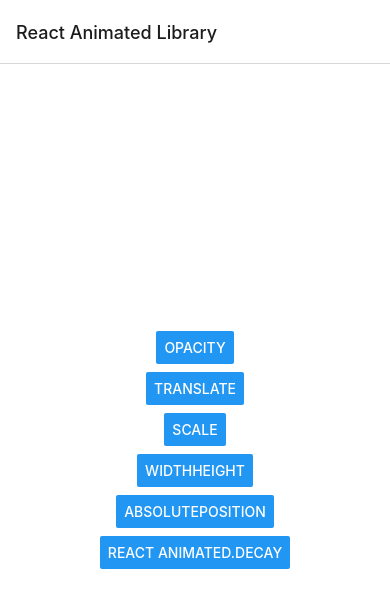
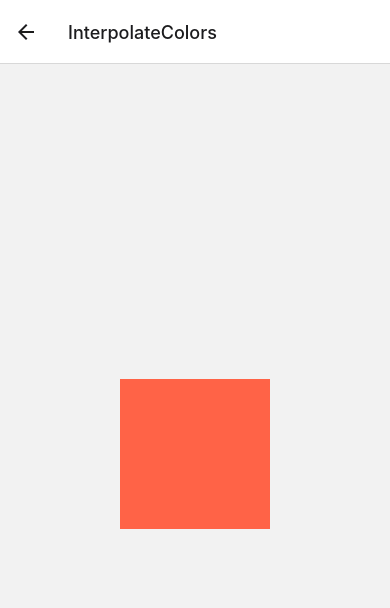
Before and after one commit to filipemelo2002/ReactAnimated, a React Native app: screen /InterpolateColors in a window 390 px wide. Shown: the top 608 px of the page. Built offline with nearby package versions, Linux system fonts and the light colour scheme.

Commit message:
Add Color Interpolation animation

```diff
--- a/App.js
+++ b/App.js
@@ -5,6 +5,7 @@ import Translate from './src/Translate';
 import Scale from './src/Scale';
 import WidthHeight from './src/WidthHeight';
 import AbsolutePosition from './src/AbsolutePosition';
+import InterpolateColors from './src/InterpolateColors';
 import ReactAnimated from './src';
 import { NavigationContainer } from '@react-navigation/native';
 import { createNativeStackNavigator } from '@react-navigation/native-stack';
@@ -22,6 +23,7 @@ export default function App() {
         <Stack.Screen name="Translate" component={Translate}  options={{ title: 'Translate' }} />
         <Stack.Screen name="WidthHeight" component={WidthHeight}  options={{ title: 'WidthHeight' }} />
         <Stack.Screen name="AbsolutePosition" component={AbsolutePosition}  options={{ title: 'AbsolutePosition' }} />
+        <Stack.Screen name="InterpolateColors" component={InterpolateColors}  options={{ title: 'InterpolateColors' }} />
         <Stack.Screen name="Decay" component={Decay}  options={{ title: 'Decay' }} />
       </Stack.Navigator>
     </NavigationContainer>
--- /dev/null
+++ b/src/InterpolateColors.js
@@ -0,0 +1,53 @@
+import {useRef} from 'react';
+import {
+  StyleSheet,
+  View,
+  Animated,
+  TouchableWithoutFeedback,
+} from "react-native";
+
+const InterpolateColors = () => {
+  const animation = useRef(new Animated.Value(0)).current;
+
+  const startAnimation = () => {
+    Animated.timing(animation, {
+      toValue: 3,
+      duration: 1500,
+      useNativeDriver: false
+    }).start(() => {
+      animation.setValue(0);
+    });
+  };
+
+
+  const colorInterpolate = animation.interpolate({
+    inputRange: [0, 1, 2],
+    outputRange: ["rgb(255,99,71)", "rgb(99,71,255)", "rgb(71,255,99)"],
+  });
+
+  const animatedStyles = {
+    backgroundColor: colorInterpolate,
+  };
+
+  return (
+    <View style={styles.container}>
+      <TouchableWithoutFeedback onPress={startAnimation}>
+        <Animated.View style={[styles.box, animatedStyles]} />
+      </TouchableWithoutFeedback>
+    </View>
+  );
+};
+
+const styles = StyleSheet.create({
+  container: {
+    flex: 1,
+    alignItems: "center",
+    justifyContent: "center",
+  },
+  box: {
+    width: 150,
+    height: 150,
+  },
+});
+
+export default InterpolateColors;
--- a/src/index.js
+++ b/src/index.js
@@ -28,6 +28,10 @@ const ReactAnimated = ({navigation}) => {
         </View>
 
         <View style={{marginBottom: 8}}>
+          <Button title="InterpolateColors" onPress={()=> navigation.navigate("InterpolateColors")}/>
+        </View>
+
+        <View style={{marginBottom: 8}}>
           <Button title="React Animated.decay" onPress={()=> navigation.navigate("Decay")} style={styles.button}/>
         </View>
       </View>
```
